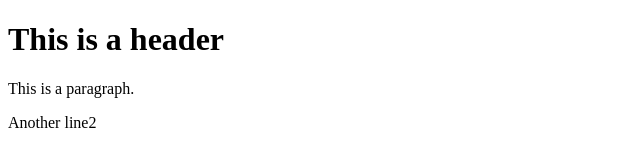
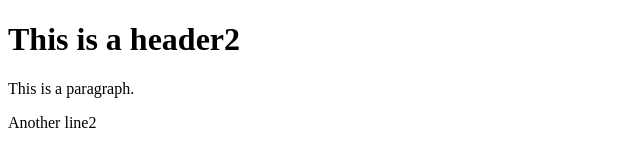
Before and after one commit to cechua/git-test, a website: page index.html in a window 1280 px wide. Shown: the full height of the page, 0-640 px from the left. Drawn offline with Linux system fonts and the light colour scheme.

Commit message:
added package json.

```diff
--- a/index.html
+++ b/index.html
@@ -4,7 +4,7 @@
 
     </head>
     <body>
-        <h1>This is a header</h1>
+        <h1>This is a header2</h1>
         <p>This is a paragraph.</p>
         <p>Another line2</p>
     </body>
```
Also changed, not shown: package.json (added, +24 -0 lines), 2 other files.
